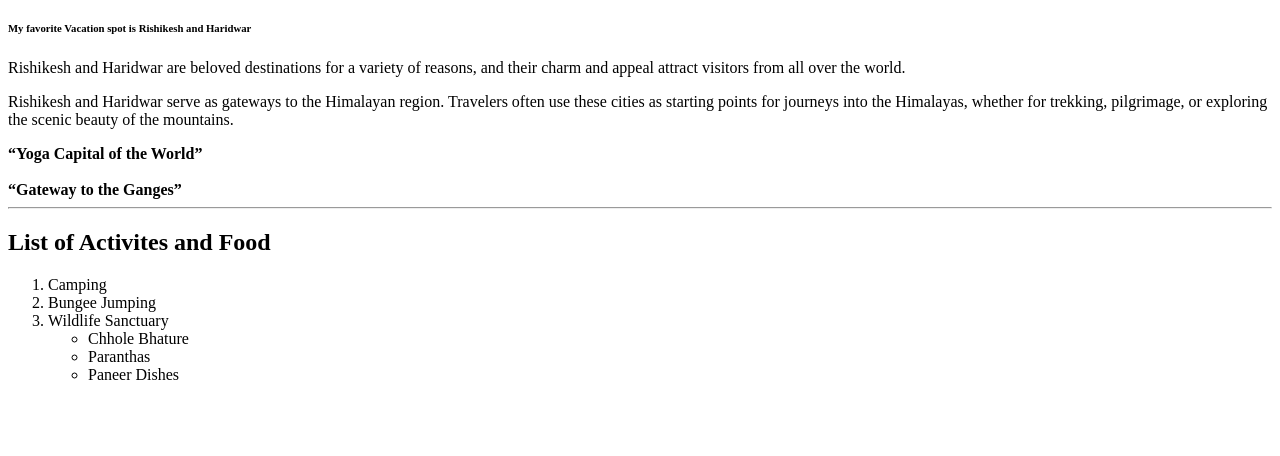
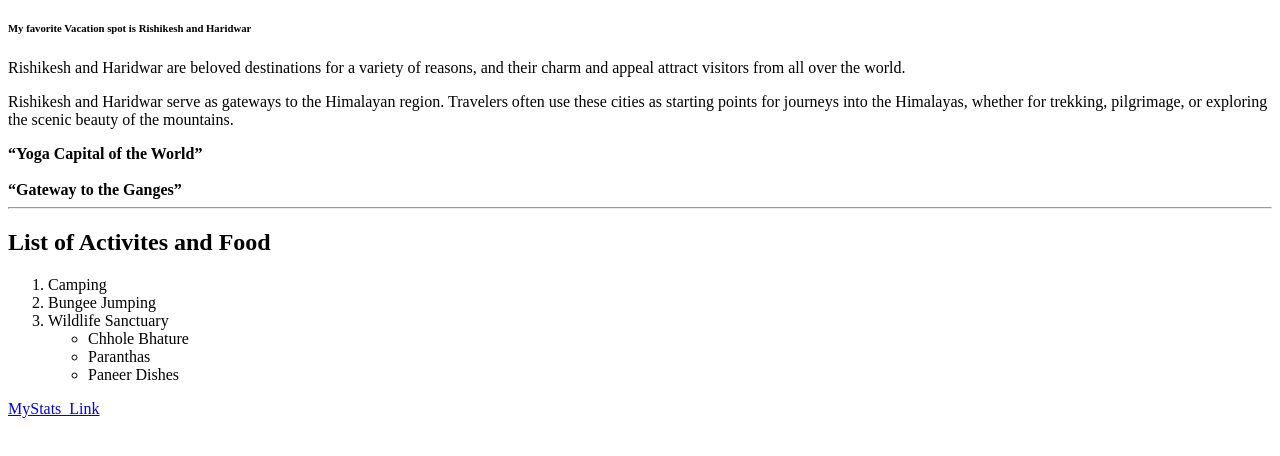
Before and after one commit to 44-563-WebApps-F23/44563-webapps-f23-assignment3-nikhila-mateti, a plain HTML site: page index.html in a window 1280 px wide. Shown: the part 48-504 px from the top of the page. Drawn offline with Linux system fonts and the light colour scheme.

Commit message:
MyStats Index are changed

```diff
--- a/index.html
+++ b/index.html
@@ -29,6 +29,6 @@
             <li>Paneer Dishes</li>
          </ul>
         </ol>
-
+        <a href="Mystats.html">MyStats_Link</a>
     </body>
 </html>
```
Also changed, not shown: Tamarind_rice.jpg (added).
